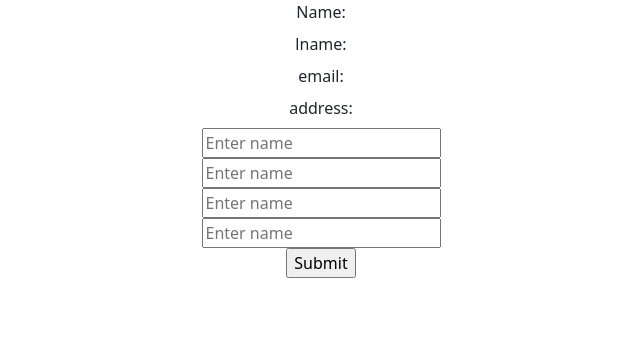
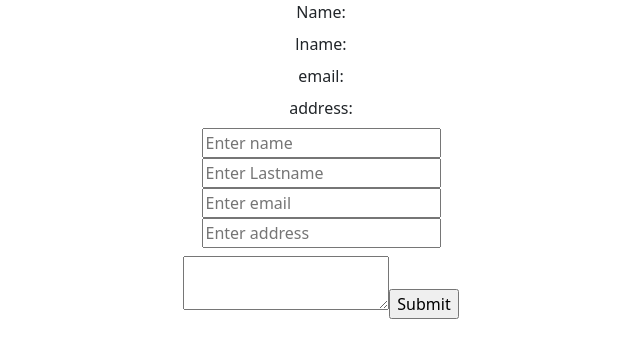
Before and after one commit to ratulshourov/reactwork, a React (Create React App) app: page / in a window 1280 px wide. Shown: the top 358 px of the page, without its empty margins (319-959 px from the left). Built offline with nearby package versions, Linux system fonts and the light colour scheme.

Commit message:
Text Area form Submit Work

```diff
--- a/src/components/Formwork.js
+++ b/src/components/Formwork.js
@@ -7,7 +7,8 @@ class Formwork extends Component {
       fname: '',
       lname: '',
       email: '',
-      address: ''
+      address: '',
+      des: ''
     }
   }
   eventhandler = (event) => {
@@ -15,22 +16,32 @@ class Formwork extends Component {
     var formname = event.target.name;
     var formvalue = event.target.value;
     this.setState({ [formname]: formvalue });
+    var emailpattern = /^(([^<>()[\]\\.,;:\s@"]+(\.[^<>()[\]\\.,;:\s@"]+)*)|(".+"))@((\[[0-9]{1,3}\.[0-9]{1,3}\.[0-9]{1,3}\.[0-9]{1,3}\])|(([a-zA-Z\-0-9]+\.)+[a-zA-Z]{2,}))$/;
+    if (formname === "email") {
+      if (!emailpattern.test(formvalue)) {
+        this.setState({ email: 'Invalid Email' });
+      }
+    }
+    var descriptionvalue = event.target.value;
+    this.setState({ des: descriptionvalue })
   }
-  formsubmit=()=>{
+  formsubmit = () => {
     alert(this.state.name);
   }
   render() {
     return (
       <div>
         <form onSubmit={this.formsubmit}>
-        Name:<h1>{this.state.fname}</h1>
-        lname:<h1>{this.state.lname}</h1>
-        email:<h1>{this.state.email}</h1>
-        address:<h1>{this.state.address}</h1>
+          Name:<h1>{this.state.fname}</h1>
+          lname:<h1>{this.state.lname}</h1>
+          email:<h1>{this.state.email}</h1>
+          address:<h1>{this.state.address}</h1>
           <input name="fname" onChange={this.eventhandler} type="text" placeholder="Enter name" /> <br></br>
-          <input name="lname" onChange={this.eventhandler} type="text" placeholder="Enter name" />  <br></br>
-          <input name="email" onChange={this.eventhandler} type="text" placeholder="Enter name" />  <br></br>
-          <input name="address" onChange={this.eventhandler} type="text" placeholder="Enter name" />  <br></br>
+          <input name="lname" onChange={this.eventhandler} type="text" placeholder="Enter Lastname" />  <br></br>
+          <input name="email" onChange={this.eventhandler} type="text" placeholder="Enter email" />  <br></br>
+          <input name="address" onChange={this.eventhandler} type="text" placeholder="Enter address" />  <br></br>
+          <h1>{this.state.des}</h1>
+          <textarea onChange={this.eventhandler} name="description" />
           <input type="submit" value="Submit" />
         </form>
       </div>
```
